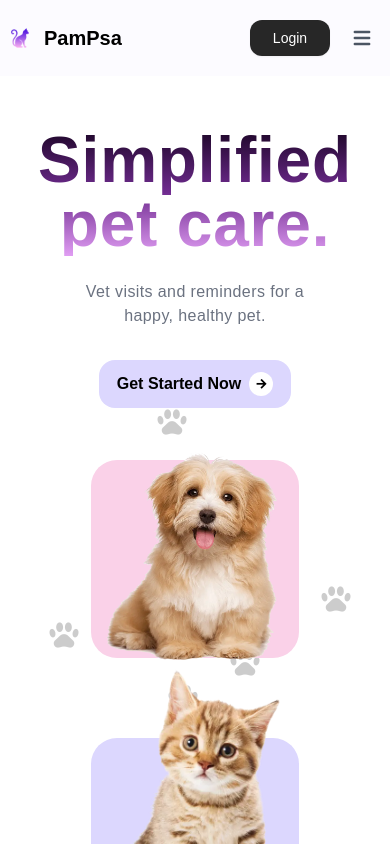
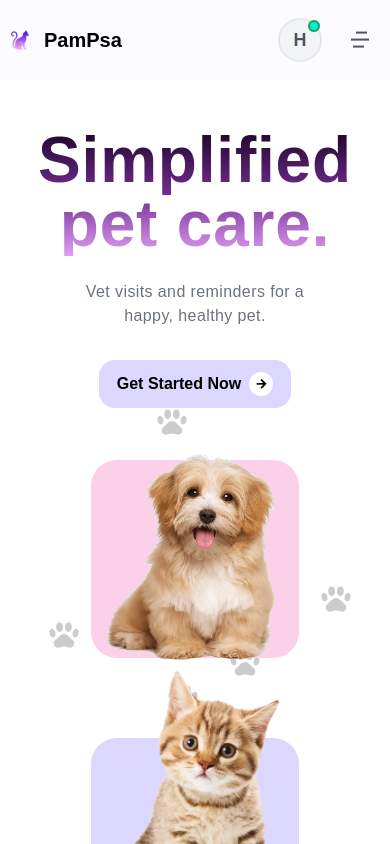
Before and after one commit to heisdanielade/PamietamPsa-frontend, a Vue app: page / in a window 390 px wide. Shown: the top 844 px of the page. Built offline with nearby package versions, Linux system fonts and the light colour scheme; a web font is replaced by a local one.

Commit message:
Feature: added avatar in navbar if user is logged in & added mobile sidebar

```diff
--- a/package.json
+++ b/package.json
@@ -9,7 +9,6 @@
     "preview": "vite preview"
   },
   "dependencies": {
-    "flowbite": "^2.5.2",
     "pinia": "^2.3.0",
     "vue": "^3.5.13",
     "vue-lazyload": "^3.0.0",
--- a/src/components/home/Explore.vue
+++ b/src/components/home/Explore.vue
@@ -44,6 +44,7 @@
             </div>
 
         </div>
+
     </section>
 </template>
 
--- a/src/components/home/Footer.vue
+++ b/src/components/home/Footer.vue
@@ -32,7 +32,7 @@ const currentYear = ref(new Date().getFullYear());
                         <a href="#" class="hover:text-purple-500 transition me-4 md:me-6">Support</a>
                     </li>
                     <li class="mt-0 md:mt-0">
-                        <a href="https://heisdanielade.xyz" target="_blank" class="hover:text-purple-500 transition">Dev</a>
+                        <a href="https://github.com/heisdanielade" target="_blank" class="hover:text-purple-500 transition">Creator</a>
                     </li>
                 </ul>
             </div>
--- a/src/components/home/Header.vue
+++ b/src/components/home/Header.vue
@@ -1,62 +1,95 @@
 <script setup>
+import { ref } from "vue";
 import { useProjectStore } from '@/stores/projectStore';
 import logoSrc from '@/assets/images/logos/logo.png';
 
 const projectName = useProjectStore().projectName;
+
+const user = {
+    isLoggedIn: false,
+    isLoggedIn: true,
+    initials: "H",
+}
+
+const isVisible = ref(false);
+const toggle = () => {
+    console.log("\n(i) Mobile menu button clicked.");
+    isVisible.value = !isVisible.value;
+};
+
 </script>
+
 
 
 <template>
     <header>
-        <nav class="blur-bg fixed z-50 top-0 w-full overflow-hidden lg:px-6 py-2.5">
-            <div class="rounded-xl px-2 py-2 md:p-4 flex flex-wrap justify-between items-center mx-auto max-w-screen-lg">
+        <nav class="blur-bg fixed z-50 top-0 w-full overflow-hidden md:px-6 py-2.5">
+            <div
+                class="rounded-xl px-2 py-2 md:p-4 flex flex-wrap justify-between items-center mx-auto max-w-screen-lg">
+                <!-- Logo -->
                 <router-link to="/" class="flex items-center">
                     <img src="/src/assets/images/logos/logo.png" class="mr-3 h-6 sm:h-9" alt="Logo" />
                     <span class="self-center text-xl font-semibold whitespace-nowrap">{{ projectName }}</span>
                 </router-link>
-                <div class="flex items-center lg:order-2">
-                    <router-link to="/u/login"
-                        class="bg-dark login-btn shadow-sm text-center w-[5rem] p-2 text-sm transition text-white font-medium rounded-xl focus:outline-none">Login</router-link>
-                    <button data-collapse-toggle="mobile-menu-2" type="button"
-                        class="inline-flex items-center p-2 ml-3 text-sm text-gray-600 rounded-lg lg:hidden hover:bg-gray-100 focus:outline-none focus:ring-2 focus:ring-gray-200 dark:text-gray-400 dark:hover:bg-gray-700 dark:focus:ring-gray-600"
-                        aria-controls="mobile-menu-2" aria-expanded="false">
+                <div class="flex items-center md:order-2">
+                    <!-- User avatar if user is logged in -->
+                    <router-link v-if="user.isLoggedIn" to="/u/profile" class="relative">
+                        <div
+                            class="inline-flex items-center justify-center w-11 h-11 overflow-hidden bg-gray-100 border-[0.15rem] border-gray-200 rounded-full">
+                            <span class="font-semibold text-lg md:text-xl text-gray-600">
+                                {{ user.initials }}
+                            </span>
+                            <span
+                                class="signal absolute top-[0.125rem] right-[0.125rem] z-20 w-3 h-3 border-[0.125rem] border-green-500 bg-green-400 rounded-full"></span>
+                        </div>
+                    </router-link>
+                    <!-- Login button if use is not logged in -->
+                    <router-link v-else to="/u/login"
+                        class="bg-dark login-btn shadow-sm text-center w-[5rem] p-2 text-sm transition text-white font-medium rounded-xl focus:outline-none">
+                        Login
+                    </router-link>
+
+
+                    <!-- Button to activate mobile menu -->
+                    <button @click="toggle" type="button"
+                        class="inline-flex items-center justify-center p-1 w-9 h-9  ml-5 mr-1 text-2xl text-gray-600 rounded-lg md:hidden xhover:bg-gray-100 focus:outline-none focus:ring-1 focus:ring-gray-200">
+                        <i class="ri-menu-4-line"></i>
                         <span class="sr-only">Open main menu</span>
-                        <svg class="w-6 h-6" fill="currentColor" viewBox="0 0 20 20" xmlns="http://www.w3.org/2000/svg">
-                            <path fill-rule="evenodd"
-                                d="M3 5a1 1 0 011-1h12a1 1 0 110 2H4a1 1 0 01-1-1zM3 10a1 1 0 011-1h12a1 1 0 110 2H4a1 1 0 01-1-1zM3 15a1 1 0 011-1h12a1 1 0 110 2H4a1 1 0 01-1-1z"
-                                clip-rule="evenodd"></path>
-                        </svg>
-                        <svg class="hidden w-6 h-6" fill="currentColor" viewBox="0 0 20 20"
-                            xmlns="http://www.w3.org/2000/svg">
-                            <path fill-rule="evenodd"
-                                d="M4.293 4.293a1 1 0 011.414 0L10 8.586l4.293-4.293a1 1 0 111.414 1.414L11.414 10l4.293 4.293a1 1 0 01-1.414 1.414L10 11.414l-4.293 4.293a1 1 0 01-1.414-1.414L8.586 10 4.293 5.707a1 1 0 010-1.414z"
-                                clip-rule="evenodd"></path>
-                        </svg>
                     </button>
                 </div>
-                <div class="hidden justify-between items-center w-full lg:flex lg:w-auto lg:order-1" id="mobile-menu-2">
-                    <ul class="flex flex-col mt-4 font-medium lg:flex-row lg:space-x-8 lg:mt-0">
+
+                <div class="hidden justify-between items-center w-full md:flex md:w-auto md:order-1" id="mobile-menu-2">
+                    <ul class="flex flex-col mt-4 font-medium md:flex-row md:space-x-8 md:mt-0">
                         <li>
                             <a href="#"
-                                class="block py-2 pr-4 pl-3 text-gray-800 rounded bg-primary-700 lg:bg-transparent lg:text-primary-700 lg:p-0"
+                                class="block py-2 pr-4 pl-3 text-gray-800 rounded bg-primary-700 md:bg-transparent md:text-primary-700 md:p-0"
                                 aria-current="page">Home</a>
                         </li>
                         <li>
                             <a href="#"
-                                class="block py-2 pr-4 pl-3 text-gray-500 border-b border-gray-100 hover:text-purple-500 transition lg:hover:bg-transparent lg:border-0 lg:hover:text-primary-700 lg:p-0 dark:text-gray-400 lg:dark:hover:text-gray-600">Adopt</a>
+                                class="block py-2 pr-4 pl-3 text-gray-500 border-b border-gray-100 hover:text-purple-500 transition md:hover:bg-transparent md:border-0 md:hover:text-primary-700 md:p-0">Adopt</a>
                         </li>
                         <li>
                             <a href="#"
-                                class="block py-2 pr-4 pl-3 text-gray-500 border-b border-gray-100 hover:text-purple-500 transition lg:hover:bg-transparent lg:border-0 lg:hover:text-primary-700 lg:p-0 dark:text-gray-400 lg:dark:hover:text-gray-600">Contact Us</a>
+                                class="block py-2 pr-4 pl-3 text-gray-500 border-b border-gray-100 hover:text-purple-500 transition md:hover:bg-transparent md:border-0 md:hover:text-primary-700 md:p-0 dark:text-gray-400 md:dark:hover:text-gray-600">Contact
+                                Us</a>
                         </li>
                         <li>
                             <a href="#"
-                                class="block py-2 pr-4 pl-3 text-gray-500 border-b border-gray-100 hover:text-purple-500 transition lg:hover:bg-transparent lg:border-0 lg:hover:text-primary-700 lg:p-0 dark:text-gray-400 lg:dark:hover:text-gray-600">Services</a>
+                                class="block py-2 pr-4 pl-3 text-gray-500 border-b border-gray-100 hover:text-purple-500 transition md:hover:bg-transparent md:border-0 md:hover:text-primary-700 md:p-0 dark:text-gray-400 md:dark:hover:text-gray-600">Services</a>
                         </li>
                     </ul>
                 </div>
             </div>
         </nav>
+
+        <!-- Mobile Navbar -->
+        <Transition name="slide">
+            <div v-if="isVisible" class="mobile-menu block md:hidden fixed top-0 right-0 z-40 w-1/2 md:w-2/5 h-full xrounded-bl-3xl blur-bg">
+
+            </div>
+        </Transition>
+
     </header>
 </template>
 
@@ -67,4 +100,21 @@ const projectName = useProjectStore().projectName;
     background: #5e1381;
     background: repeating-linear-gradient(to right, #5e1381 0%, #6c1a92 50%, #9046A5 100%);
 }
+
+/* Mobile menu visibility animation */
+.slide-enter-active,
+.slide-leave-active {
+    transition: transform 0.4s cubic-bezier(0.25, 1, 0.5, 1), opacity 0.4s ease-in-out;
+}
+.slide-enter-from,
+.slide-leave-to {
+  transform: translateX(120%);
+  opacity: 0;
+}
+
+.slide-enter-to,
+.slide-leave-from {
+  transform: translateX(0);
+  opacity: 1;
+}
 </style>
```
